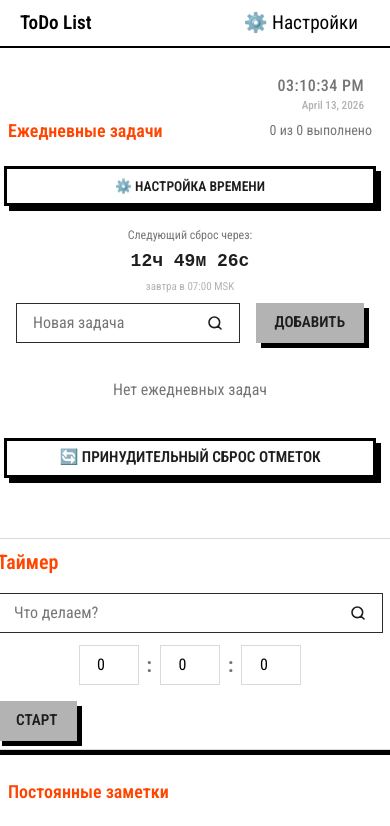
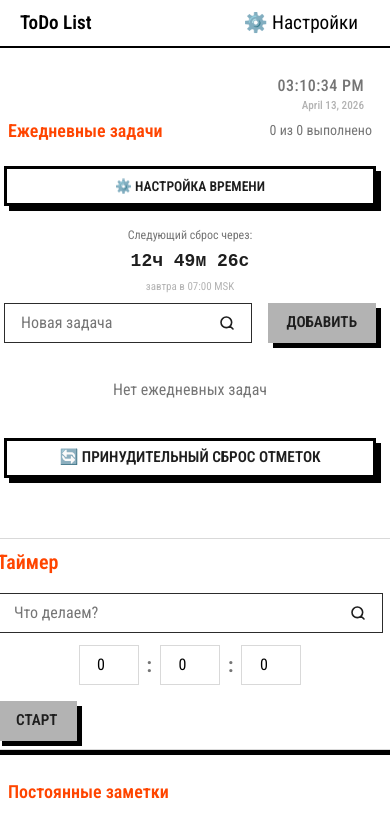
Before and after one commit to omnesmorimur/Todo, a React (Vite) app: page / in a window 390 px wide. Shown: the top 826 px of the page. Built offline with nearby package versions, Linux system fonts and the light colour scheme.

Commit message:
padding fix | timer fix

```diff
--- a/src/shared/ui/ToDoDaily/ToDoDaily.module.scss
+++ b/src/shared/ui/ToDoDaily/ToDoDaily.module.scss
@@ -212,14 +212,12 @@
   .dailyInput {
     font-size: 16px;
     height: 38px;
-    padding-inline: 12px;
     min-width: 70%;
   }
 
   .dailyForm {
     font-size: 16px;
     height: 38px;
-    padding-inline: 12px;
     min-width: 70%;
   }
 }
--- a/src/widgets/Timer/Timer.jsx
+++ b/src/widgets/Timer/Timer.jsx
@@ -67,7 +67,7 @@ const Timer = () => {
           gainNode.connect(audioContext.destination);
 
           oscillator.frequency.value = frequency;
-          gainNode.gain.value = 0.45;
+          gainNode.gain.value = 1.45;
 
           oscillator.start();
           gainNode.gain.exponentialRampToValueAtTime(0.00001, audioContext.currentTime + duration);
```
